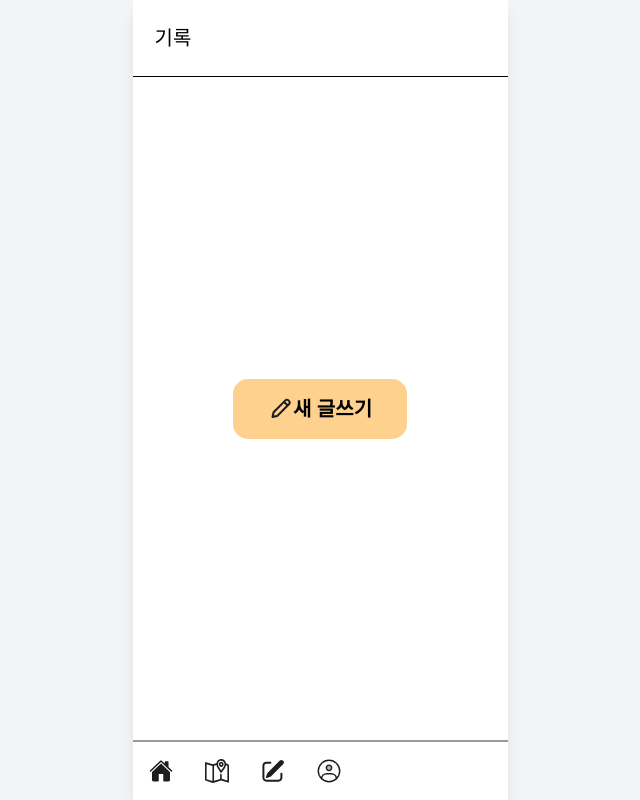
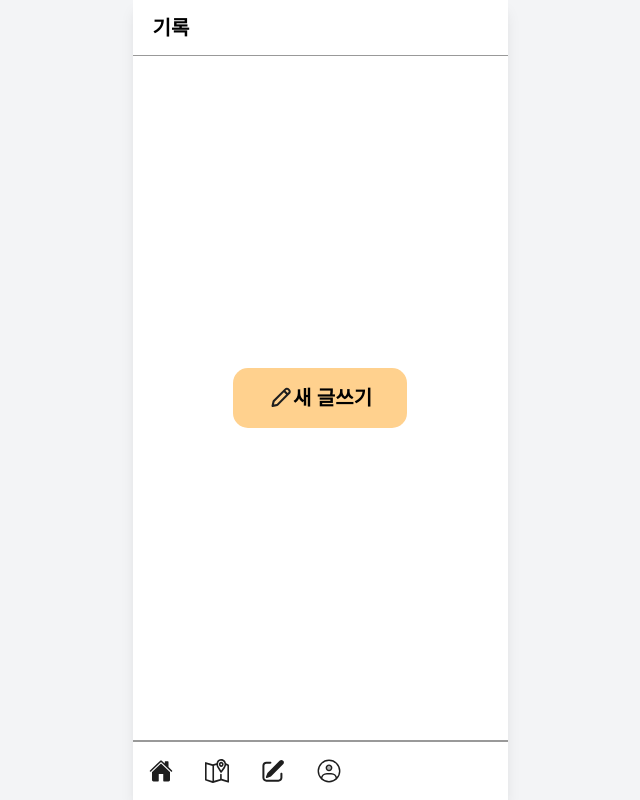
Before and after one commit to dongnae-bangnae/FE, a React (Vite) app: page /record/new in a window 1280 px wide. Shown: the whole page, without its empty margins (320-960 px from the left). Built offline with nearby package versions, Linux system fonts and the light colour scheme.

Commit message:
💄Design: 상단바 수정(#19)

```diff
--- a/src/pages/NewRecordPage.tsx
+++ b/src/pages/NewRecordPage.tsx
@@ -16,25 +16,13 @@ function NewRecordPage() {
     >
 
       {/* 상단바 */}
-      <div className="w-full">
-        <div className="w-full">
-          <div className="border-b">
-            <header className="h-[76px] flex items-center justify-between"
-                    style={{ fontFamily: fonts.family, gap: "10px", padding: "5px 22px"}}>
-              <h1
-                style={{
-                  fontSize: fonts.size.subtitle,
-                  fontWeight: fonts.weight.medium,
-                  lineHeight: fonts.lineHeight.subtitle,
-                  color: "#000",
-                }}
-              >
-                기록
-              </h1>
-            </header>
-          </div>
-        </div>
+      <div
+      className="w-full h-[56px] flex items-center px-4 bg-white border-b border-[#999999]"
+      style={{paddingLeft: "20px", fontSize: "20px", fontWeight: fonts.weight.bold}}
+      >
+        <span>기록</span>
       </div>
+
 
       {/* 본문 */}
       <div className="flex-1 flex items-center justify-center">
```
